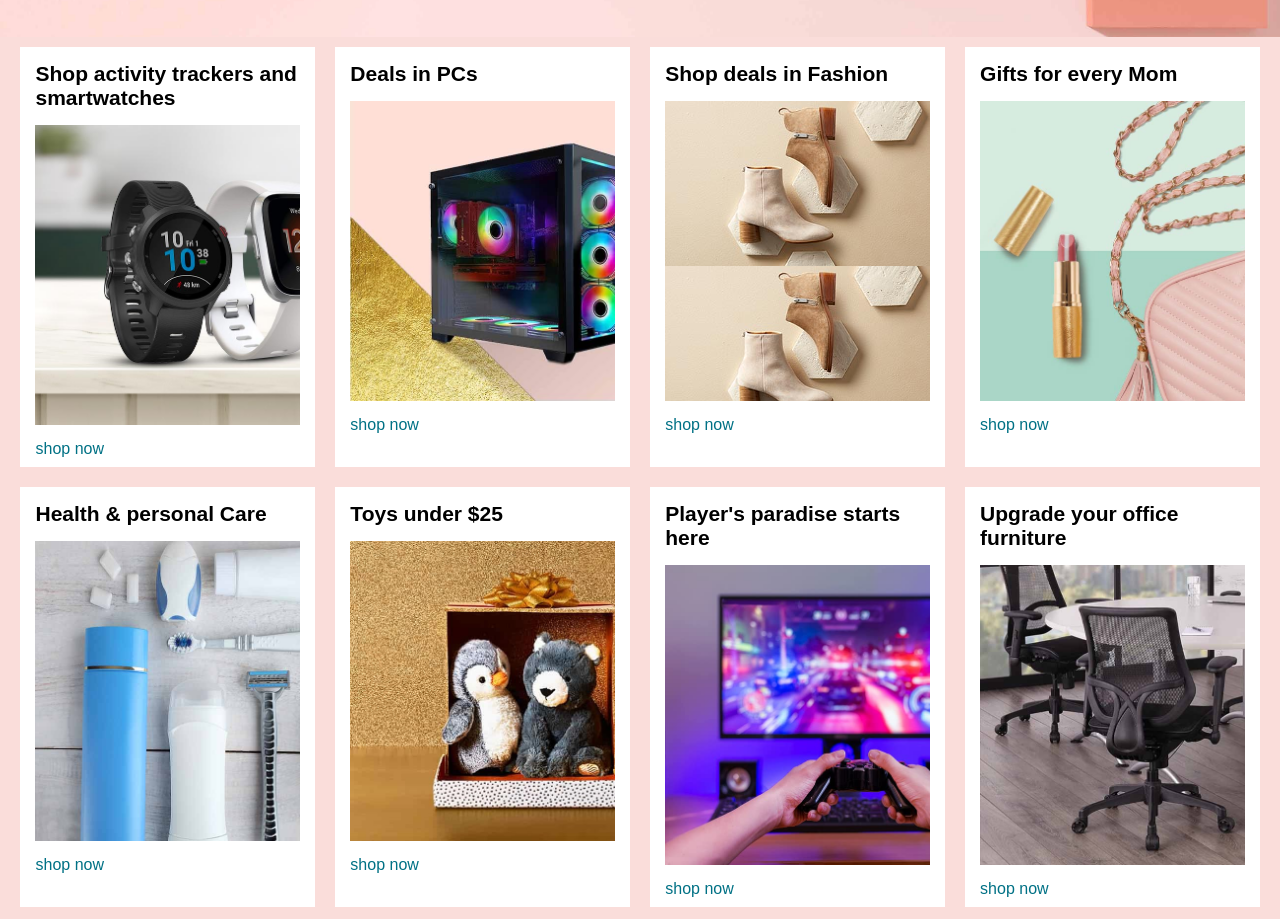
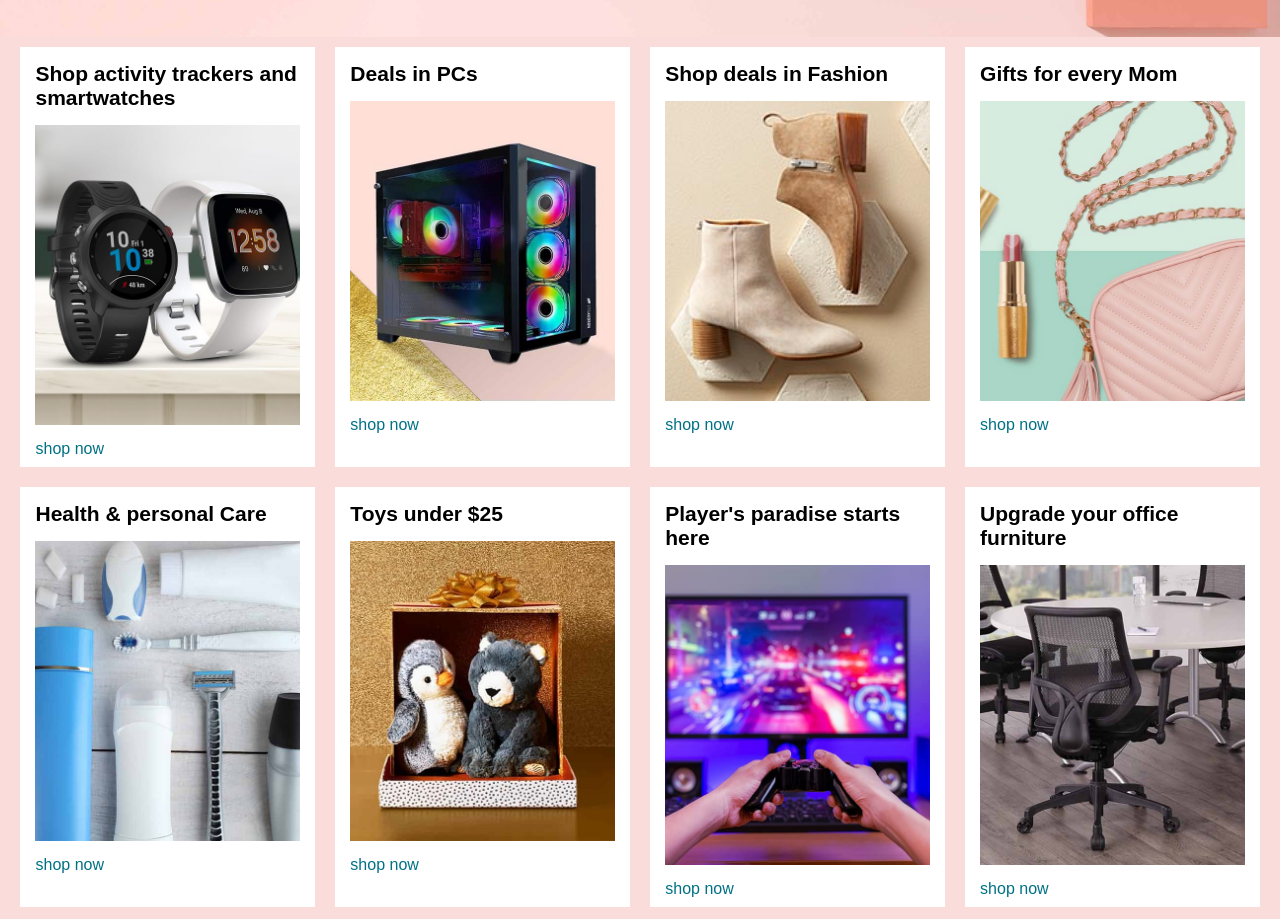
Before and after one commit to Tahmid-Morshed/Amazon-clone-using-HTML-CSS, a plain HTML site: page index.html in a window 1280 px wide. Shown: the part 413-1332 px from the top of the page. Drawn offline with Linux system fonts and the light colour scheme.

Commit message:
Update styles.css //added background-position

```diff
--- a/styles.css
+++ b/styles.css
@@ -29,6 +29,7 @@
 .logo {
     background-image: url("amazon_logo.png");
     background-size: contain;
+    background-position: center;
     height:100% ;
     width: 100%;
 }
@@ -268,6 +269,7 @@ h2 {
 .box1-img{
     background-image: url("box6.jpg");
     background-size: cover;
+    background-position: center;
     height: 18.75em;
     width: 90%;
     margin: 15px;
@@ -278,6 +280,7 @@ h2 {
 .box2-img {
     background-image: url("box2.jpg");
     background-size: cover;
+    background-position: center;
     height: 18.75em;
     width: 90%;
     margin: 15px;
@@ -286,7 +289,8 @@ h2 {
 
 .box3-img{
     background-image: url("box3.jpg");
-    background-size: contain;
+    background-size: cover;
+    background-position: center;
     background-repeat:repeat;
     height: 18.75em;
     width: 90%;
@@ -296,6 +300,7 @@ h2 {
 .box4-img {
     background-image: url("box4.jpg");
     background-size: cover;
+     background-position: center;
     height: 18.75em;
     width: 90%;
     margin: 15px;
@@ -304,6 +309,7 @@ h2 {
 .box5-img {
     background-image: url("box2_image.jpg");
     background-size: cover;
+     background-position: center;
     height: 18.75em;
     width: 90%;
     margin: 15px;
@@ -312,6 +318,7 @@ h2 {
 .box6-img {
     background-image: url("box5.jpg");
     background-size: cover;
+     background-position: center;
     height: 18.75em;
     width: 90%;
     margin: 15px;
@@ -320,6 +327,7 @@ h2 {
 .box7-img {
     background-image: url("box7.jpg");
     background-size: cover;
+     background-position: center;
     height: 18.75em;
     width: 90%;
     margin: 15px;
@@ -328,6 +336,7 @@ h2 {
 .box8-img {
     background-image: url("box8.jpg");
     background-size: cover;
+     background-position: center;
     height: 18.75em;
     width: 90%;
     margin: 15px;
```
